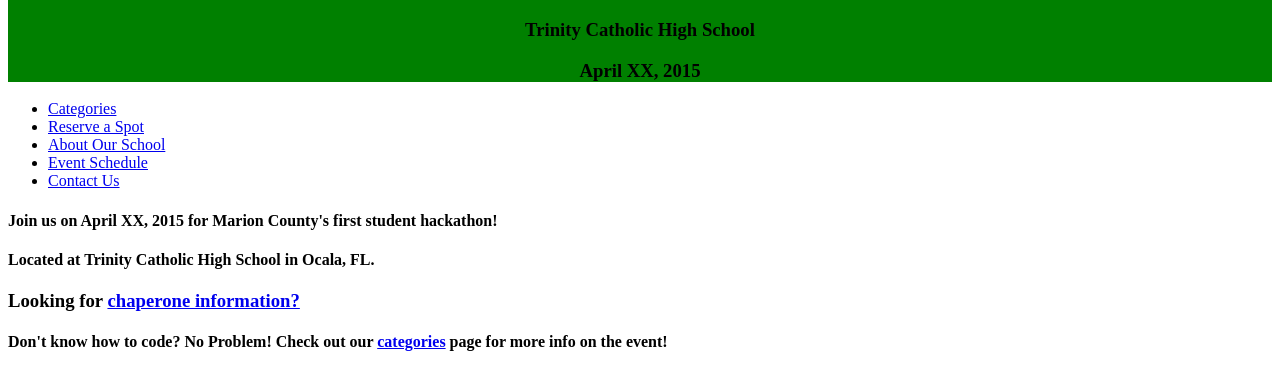
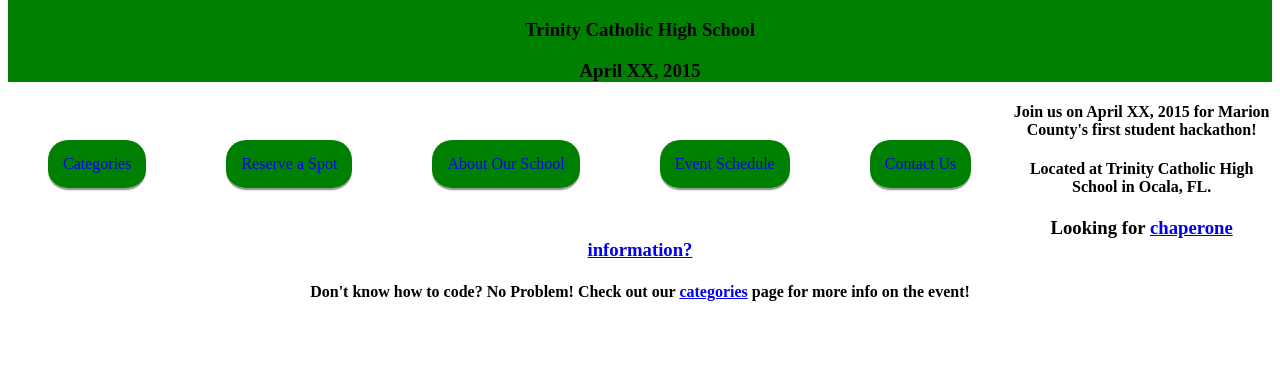
Before and after one commit to mikekane00/TC-hackathon-website, a plain HTML site: page index.html in a window 1280 px wide. Shown: the part 61-450 px from the top of the page. Drawn offline with Linux system fonts and the light colour scheme.

Commit message:
updated nav bar

```diff
--- a/main.css
+++ b/main.css
@@ -1,6 +1,56 @@
+html {
+    background-color: ;
+}
+
 header {
     background-color: green;
     vertical-align: center;
     text-align: center;
+    margin: 0;
+    padding: 0;
 
 }
+
+nav{
+    background-color: green;
+    margin: 0;
+    padding: 0;
+    background-size: contain;
+}
+
+nav ul {
+    text-decoration: none;
+    list-style-type: none;
+    margin: 0;
+    padding: 0;
+    background-color: green;
+
+}
+
+
+
+nav ul li {
+     float: left;
+    text-decoration: none;
+    border-radius: 20px;
+    border-bottom-style: groove;
+    background-color: green;
+    padding: 15px;
+    margin: 40px;
+
+}
+
+nav ul a {
+    display: block;
+    text-decoration: none
+
+}
+
+nav ul li a:hover {
+    color: yellow;
+    font-size: 1.1em;
+}
+
+section {
+    text-align: center;
+}
```
